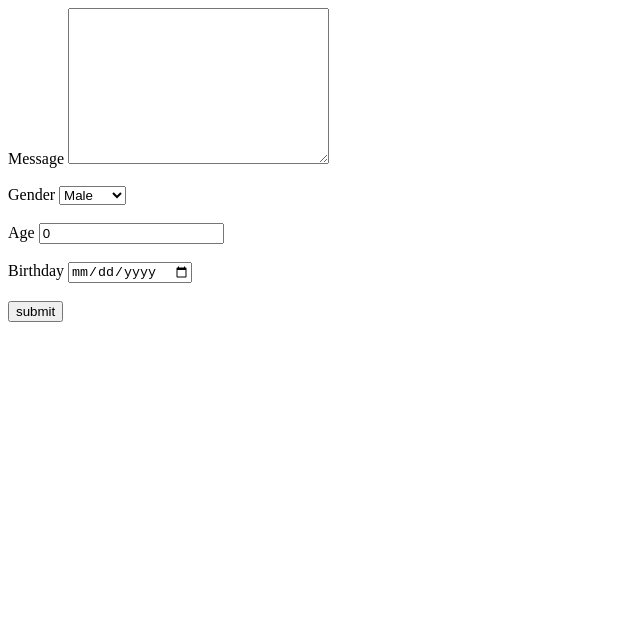
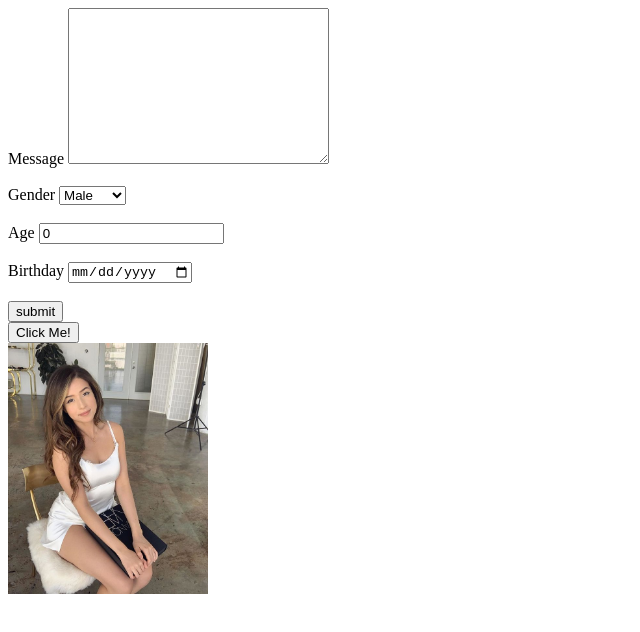
Before and after one commit to aruzaev/playingWithWeb, a plain HTML site: page html/index.html in a window 1280 px wide. Shown: the part 751-1383 px from the top of the page, without its empty margins (0-640 px from the left). Drawn offline with Linux system fonts and the light colour scheme.

Commit message:
adds image functionality

```diff
--- a/html/index.html
+++ b/html/index.html
@@ -112,6 +112,15 @@
             <input type="submit" name="Submit" value="submit">
         </form>
 
+        <!-- Buttons -->
+        <button>Click Me!</button>
+
+        <!-- Images -->
+        <br>
+        <a href="images/poki.jpg">
+            <img src="images/poki.jpg" alt="Pokimane" width="200">
+        </a>
+
         <div style="margin-top: 500px"></div>
     </body>
 </html>
```
Also changed, not shown: html/images/poki.jpg (added).
